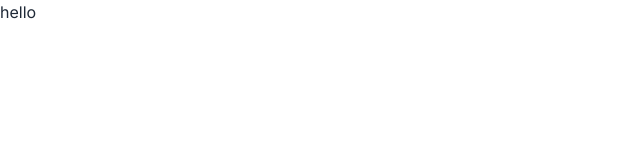
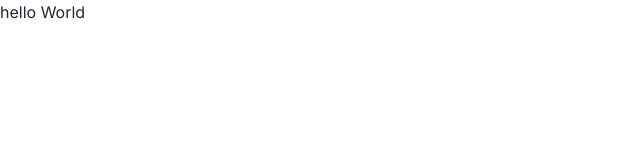
Before and after one commit to ignite312/DU_E_BDY, a Next.js app in the folder frontend/: page / in a window 1280 px wide. Shown: the top 160 px of the page, without its empty margins (0-640 px from the left). Built offline with nearby package versions, Linux system fonts and the light colour scheme.

Commit message:
Added world

```diff
--- a/frontend/app/page.tsx
+++ b/frontend/app/page.tsx
@@ -3,7 +3,7 @@ import Image from "next/image";
 export default function Home() {
   return (
     <div>
-      hello
+      hello World
     </div>
   );
 }
```
